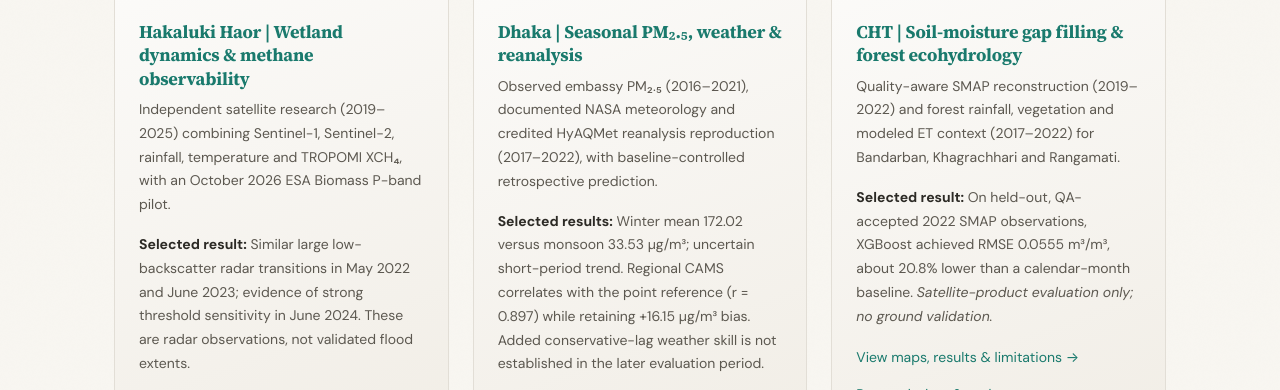
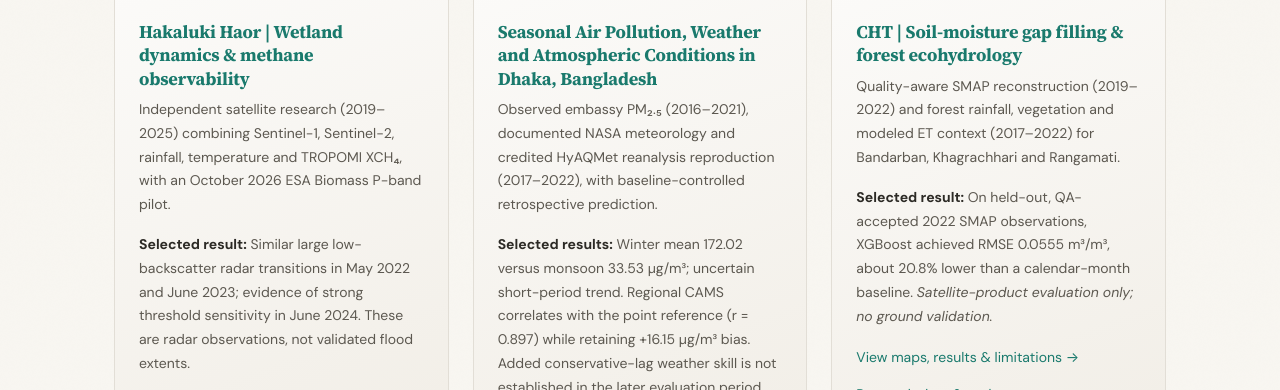
Before and after one commit to Bipul-roy-AI/Bipul-roy-AI.github.io, a Jekyll site: the page built from _pages/research.md, in a window 1280 px wide and 900 px high, cut to the strip 510-900 px from the top of the window. Built offline with Jekyll 4.4.1, drawn with Linux system fonts in a browser that asks for light colours.

Commit message:
Use the requested Dhaka research title consistently

```diff
--- a/_pages/research.md
+++ b/_pages/research.md
@@ -19,9 +19,9 @@ I study environmental systems through GIS, hydrodynamic modelling, spatial analy
 </div>
 </div>
 <div class="research-card">
-<a class="research-card-image-link" href="{{ '/research/dhaka-air-pollution/' | relative_url }}" aria-label="Open Dhaka seasonal PM2.5, weather and reanalysis results"><img src="{{ '/assets/images/research/dhaka/seasonality.webp' | relative_url }}" class="research-thumb research-thumb--map" alt="Observed Dhaka PM2.5 calendar-month and seasonal concentrations during 2016–2021" width="800" height="400" loading="lazy"></a>
+<a class="research-card-image-link" href="{{ '/research/dhaka-air-pollution/' | relative_url }}" aria-label="Open Seasonal Air Pollution, Weather and Atmospheric Conditions in Dhaka, Bangladesh"><img src="{{ '/assets/images/research/dhaka/seasonality.webp' | relative_url }}" class="research-thumb research-thumb--map" alt="Observed Dhaka PM2.5 calendar-month and seasonal concentrations during 2016–2021" width="800" height="400" loading="lazy"></a>
 <div class="research-body">
-<h2 class="research-title"><a href="{{ '/research/dhaka-air-pollution/' | relative_url }}">Dhaka | Seasonal PM₂.₅, weather &amp; reanalysis</a></h2>
+<h2 class="research-title"><a href="{{ '/research/dhaka-air-pollution/' | relative_url }}">Seasonal Air Pollution, Weather and Atmospheric Conditions in Dhaka, Bangladesh</a></h2>
 <p class="research-desc">Observed embassy PM₂.₅ (2016–2021), documented NASA meteorology and credited HyAQMet reanalysis reproduction (2017–2022), with baseline-controlled retrospective prediction.</p>
 <p class="research-desc"><strong>Selected results:</strong> Winter mean 172.02 versus monsoon 33.53 µg/m³; uncertain short-period trend. Regional CAMS correlates with the point reference (r = 0.897) while retaining +16.15 µg/m³ bias. Added conservative-lag weather skill is not established in the later evaluation period.</p>
 <p class="research-links"><a href="{{ '/research/dhaka-air-pollution/' | relative_url }}">View findings, figures &amp; methods →</a> <a href="https://github.com/Bipul-roy-AI/Dhaka-Air-Quality-Climate-Research">Research data &amp; reproducible code ↗</a></p>
```
Also changed, not shown: _pages/dhaka-air-pollution.md (+2 -2 lines).
